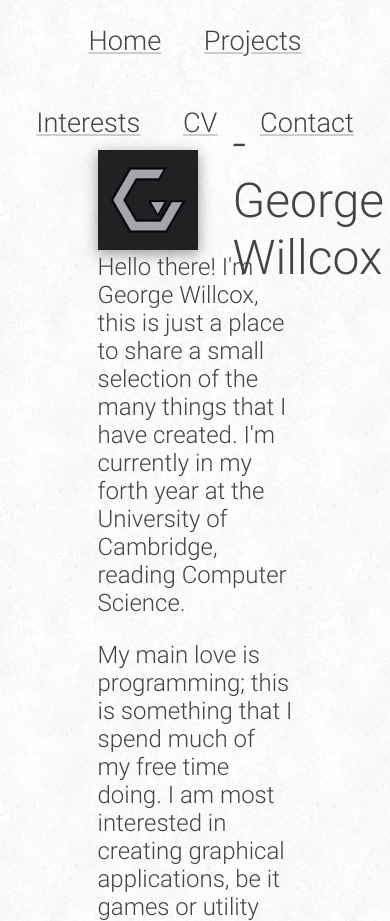
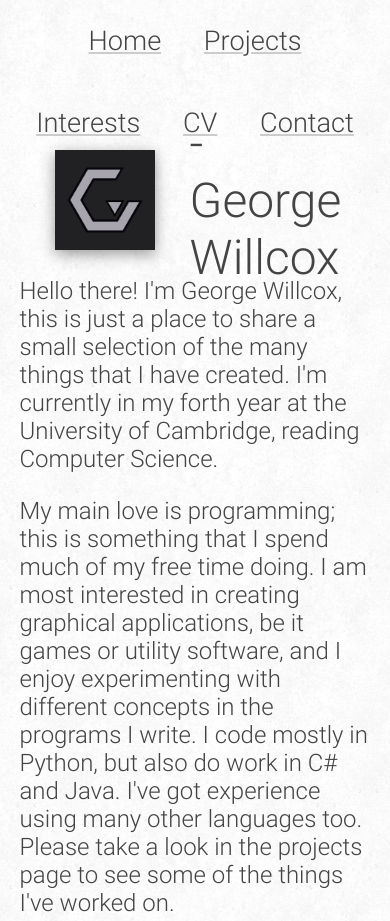
Before and after one commit to george-willcox/george.willcox.dev, a plain HTML site: page index.html in a window 390 px wide. Shown: the top 921 px of the page. Drawn offline with Linux system fonts and the light colour scheme.

Commit message:
Reduced margins on mobile

```diff
--- a/styles/style.css
+++ b/styles/style.css
@@ -81,11 +81,13 @@ body {
     }
 
     .header {
-        padding-top: max(35%, 200px) !important;
+        padding-top: max(20%, 200px) !important;
+        margin-left: 10% !important;
     }
 
     .content {
-        margin-right: 25% !important;
+        margin-left: 5% !important;
+        margin-right: 5% !important;
     }
 }
 
```
